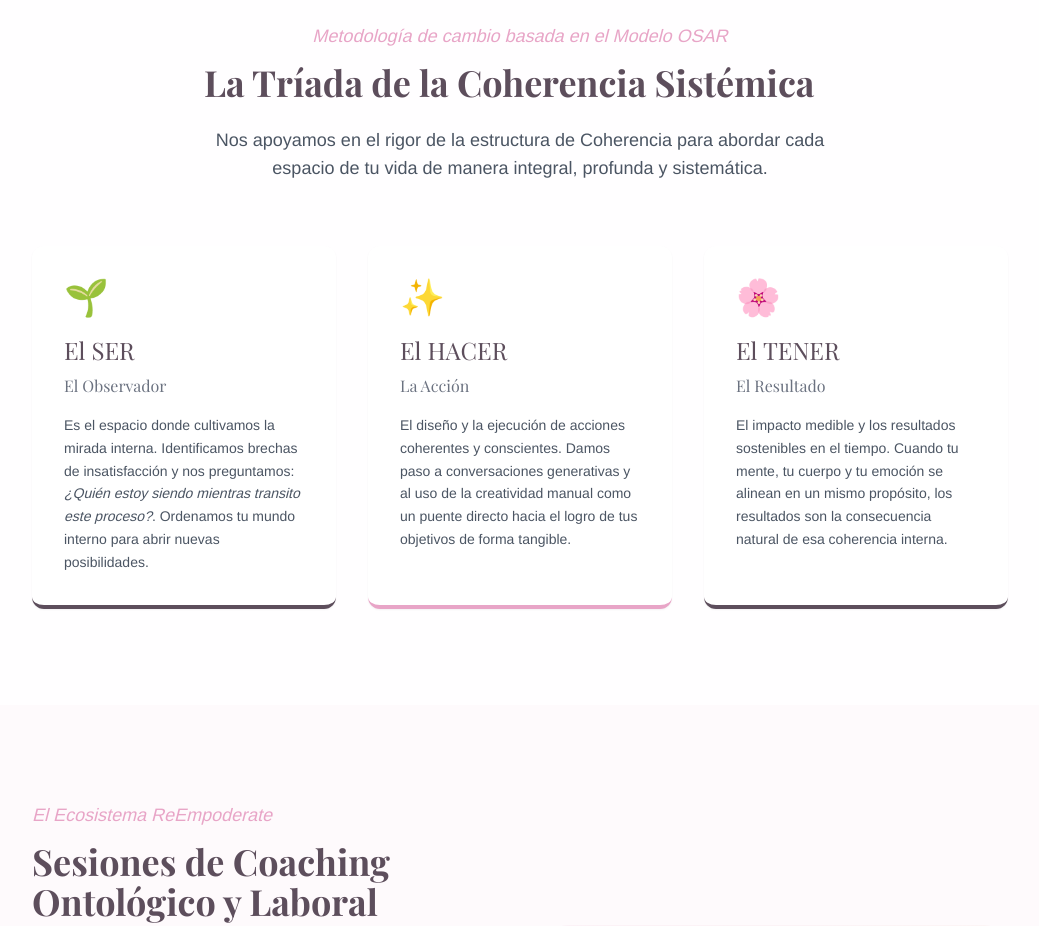
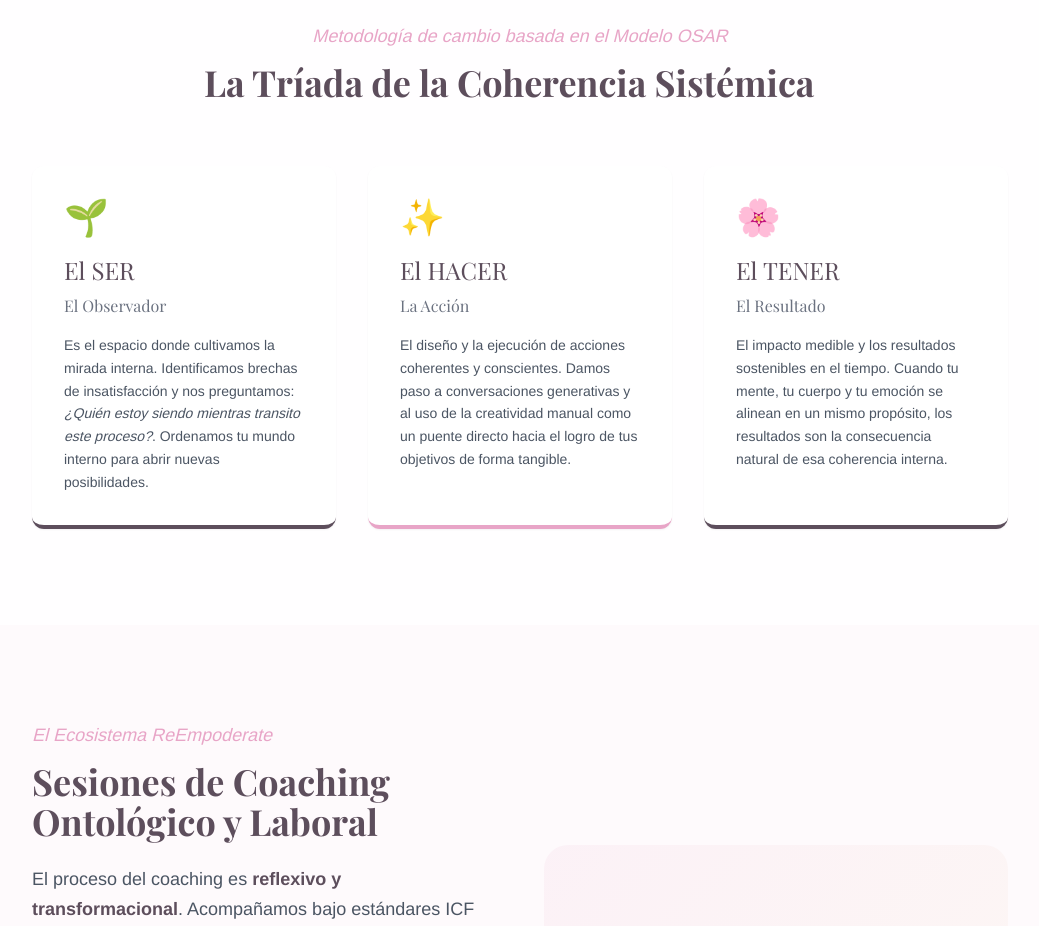
Before and after one commit to Omnix-Solution-Inc/reempoderate, a Next.js app: page / in a window 1280 px wide. Shown: the part 1260-2186 px from the top of the page, without its empty margins (120-1159 px from the left). Built offline with nearby package versions, Linux system fonts and the light colour scheme; no server answers; a web font is replaced by a local one.

Commit message:
Remove coherencia text from src/components/landing/ServicesSection.tsx

```diff
--- a/src/components/landing/ServicesSection.tsx
+++ b/src/components/landing/ServicesSection.tsx
@@ -8,7 +8,7 @@ export function ServicesSection() {
             La Tríada de la Coherencia Sistémica
           </h2>
           <p className="text-gray-600 max-w-2xl mx-auto mt-6 text-lg">
-            Nos apoyamos en el rigor de la estructura de Coherencia para abordar cada espacio de tu vida de manera integral, profunda y sistemática.
+
           </p>
         </div>
 
```
